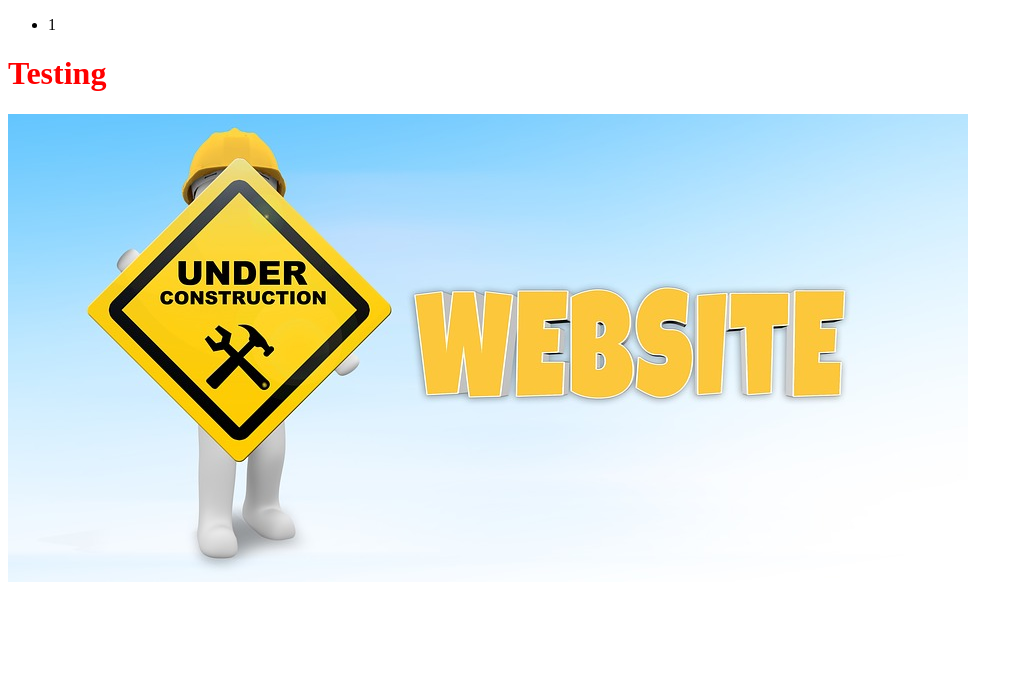
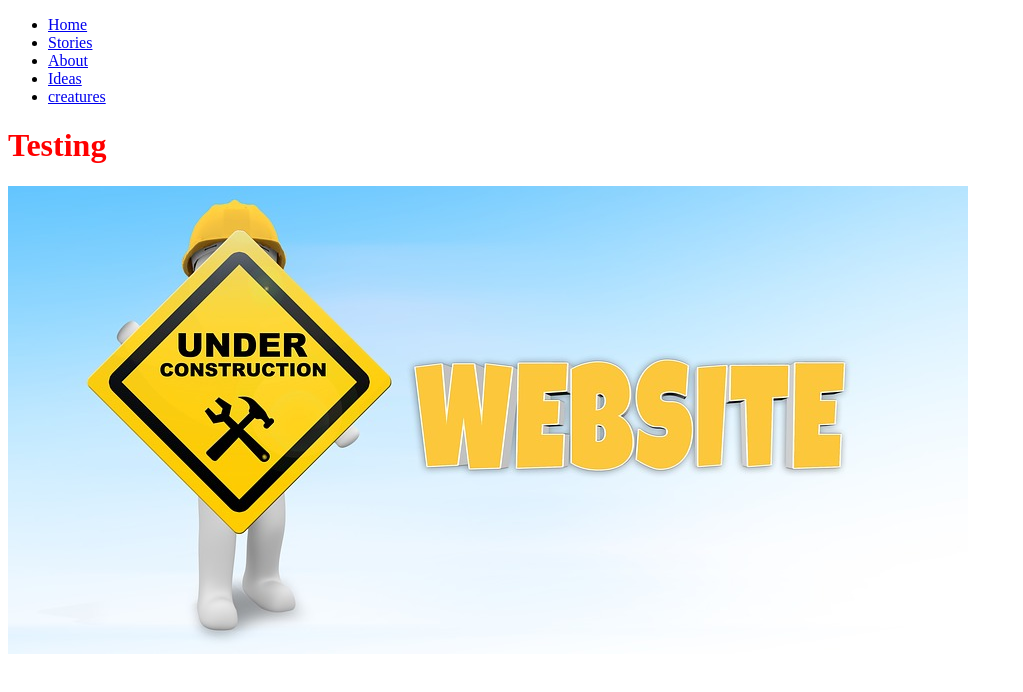
Before and after one commit to djshar/djshar.github.io, a plain HTML site: page index.html in a window 1280 px wide. Shown: the whole page, without its empty margins (0-1023 px from the left). Drawn offline with Linux system fonts and the light colour scheme.

Commit message:
Update index.html

```diff
--- a/index.html
+++ b/index.html
@@ -6,11 +6,26 @@
 djshar.github.io/css/myStyle.css">
   </head>
   <body>
-    <nav>
-      <ul>
-        <li> 1 </li>
-      </ul>
-    </nav>
+  <nav class="nav1">
+<ul class="nav flex-column">
+  <li class="nav-item">
+    <a class="nav-link active" href="index.html">Home</a>
+  </li>
+  <li class="nav-item">
+    <a class="nav-link" href="#">Stories</a>
+  </li>
+  <li class="nav-item">
+    <a class="nav-link" href="about.html">About</a>
+  </li> <li class="nav-item">
+    <a class="nav-link" href="about.html">Ideas</a>
+  </li><li class="nav-item">
+    <a class="nav-link" href="about.html">creatures</a>
+  </li>
+ <!--  <li class="nav-item">
+    <a class="nav-link disabled" href="#">Disabled</a>
+  </li> -->
+</ul>
+</nav>
     <h1> Testing </h1>
    <img src="djshar.github.io/images/maintenance.jpg" alt="Under Construction">
   </body>
```
